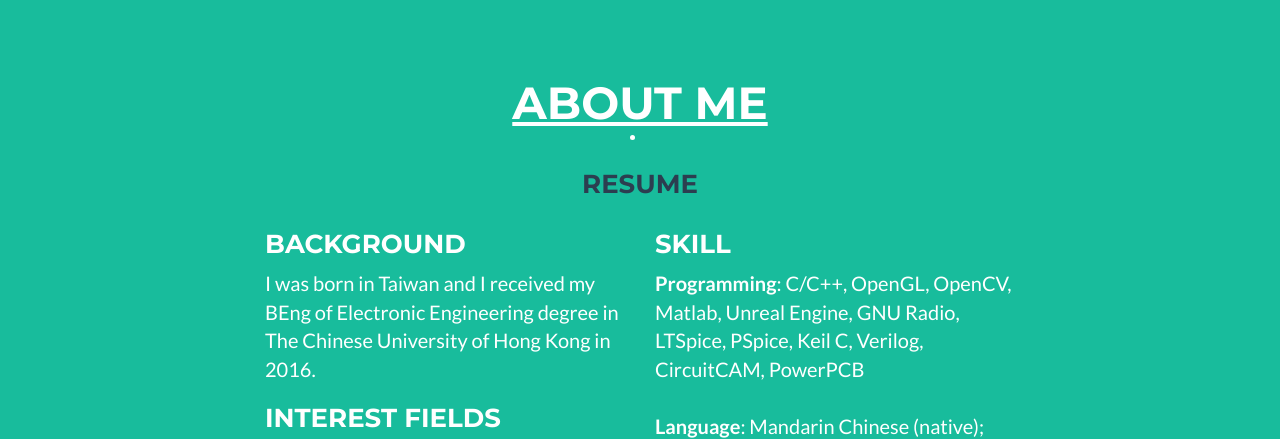
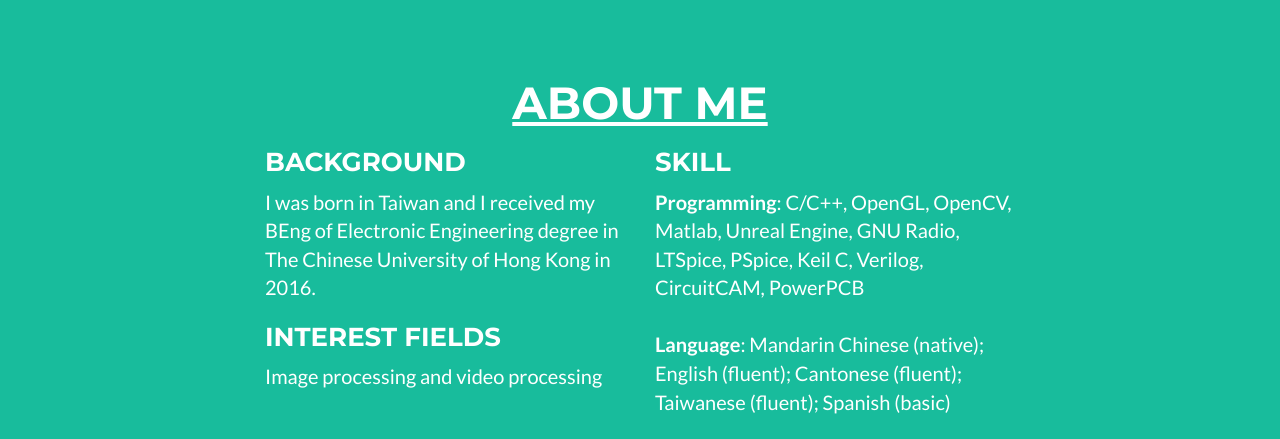
Before and after one commit to sushangyen/sushangyen.github.io, a website: page index.html in a window 1280 px wide. Shown: the part 800-1239 px from the top of the page. Drawn offline with nearby package versions, Linux system fonts and the light colour scheme.

Commit message:
Final_Edition

```diff
--- a/index.html
+++ b/index.html
@@ -90,7 +90,6 @@
             <div class="row">
                 <div class="col-lg-12 text-center">
                     <u><h2>About Me</h2></u>
-                    <li> <h3> <a href="https://drive.google.com/file/d/0BxLxHj_PLF-XZ0lwZ2ZJMkZxSUk/view?usp=sharing" target="_blank">Resume</a> </h3> </li>
                 </div>
             </div>
             <div class="row">
```
